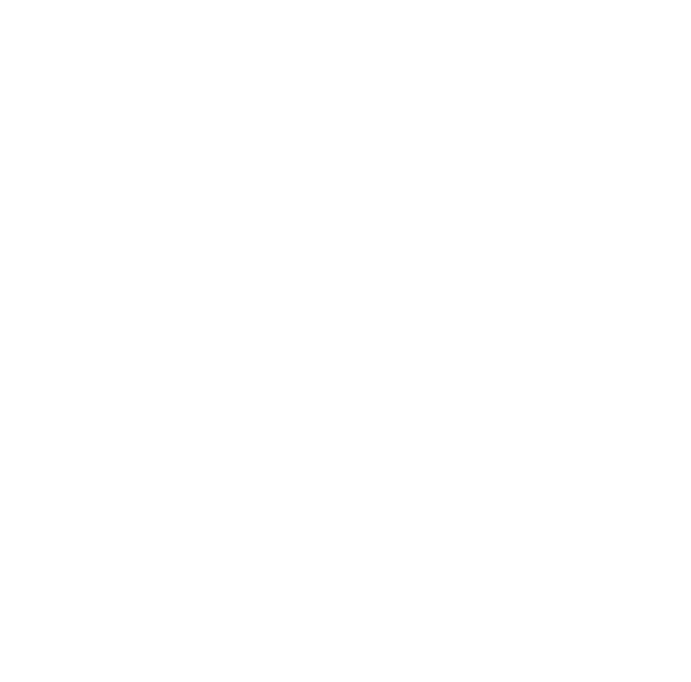
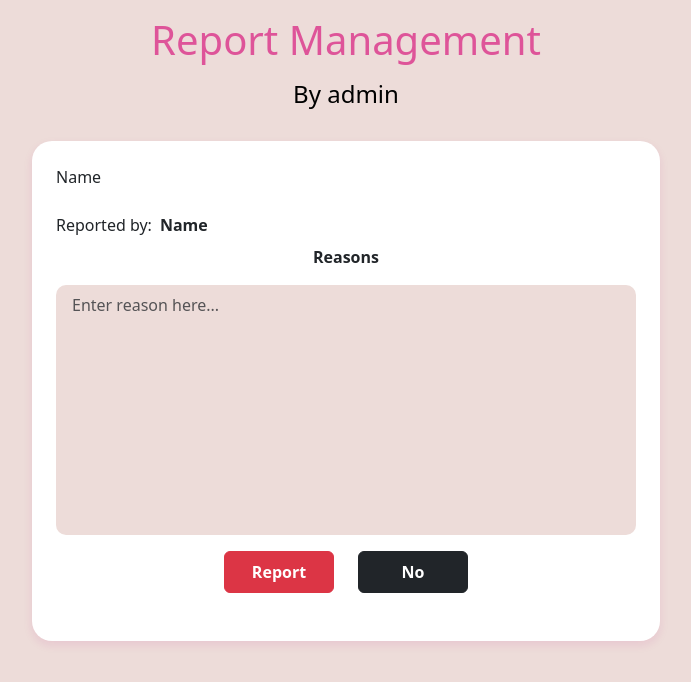
Before and after one commit to Porramin-Boonnak/vivart, a React (Create React App) app: page /reportdetail in a window 1280 px wide. Before the commit this address had no page. Shown: the top 682 px of the page, without its empty margins (294-985 px from the left). Built offline with nearby package versions, Linux system fonts and the light colour scheme.

Commit message:
add_admin_report_pages

```diff
--- /dev/null
+++ b/src/pages/reportdetail.js
@@ -0,0 +1,48 @@
+import axios from 'axios';
+import { useNavigate } from "react-router-dom";
+
+export default function ReportDetail() {
+    const navigate = useNavigate();
+    const cancel = () => {
+    navigate('/reportmanagement');
+    };
+
+    const report = () => {
+        navigate('/reportmanagement');
+        };
+    return (
+        <div className="container-fluid bg-secondary d-flex flex-column justify-content-start align-items-center vh-100 w-100 text-center">
+            <h1 className="my-3 fw-light text-primary">Report Management</h1>
+            <h4 className="text-black">By admin</h4>
+
+            <div className="bg-white w-50 py-3 my-4 px-4" style={{ height: '500px', fontSize: '16px', borderRadius: '20px', boxShadow: '0px 4px 10px rgba(184, 15, 131, 0.1)' }}>
+
+                {/* Name */}
+                <div className="d-flex justify-content-between align-items-center">
+                    <p className="text-dark my-2">Name</p>
+                </div>
+
+                <div className="d-flex align-items-center gap-2 mt-3">
+                    <p className="text-dark my-0">Reported by:</p>
+                    <p className="text-dark my-0 fw-bold">Name</p>
+                </div>
+
+                <p className="fw-bold mt-2">Reasons</p>
+                <textarea
+                    className="form-control bg-secondary text-white border-0 px-3 py-2"
+                    style={{ height: '250px', fontSize: '16px', borderRadius: '10px', resize: 'none' }}
+                    placeholder="Enter reason here..."
+                ></textarea>
+
+                <div className="d-flex justify-content-center gap-4 mt-3">
+                    <button className="btn btn-danger text-white fw-bold py-2 px-4" style={{ width: '110px', fontSize: '16px' }} onClick={report}>
+                        Report
+                    </button>
+                    <button className="btn btn-dark text-white fw-bold py-2 px-4" style={{ width: '110px', fontSize: '16px' }} onClick={cancel}>
+                        No
+                    </button>
+                </div>
+            </div>
+        </div>
+    );
+}
--- /dev/null
+++ b/src/pages/reportmanagement.js
@@ -0,0 +1,29 @@
+import axios from 'axios';
+import { useNavigate } from "react-router-dom";
+
+export default function ReportManagement() {
+    const navigate = useNavigate();
+    const checkDetail = () => {
+        navigate('/reportdetail');
+    };
+
+    return (
+        <div className="container-fluid bg-secondary d-flex flex-column justify-content-start align-items-center vh-100 w-100 text-center">
+            <h1 className="my-3 fw-light text-primary">Report Management</h1>
+            <h4 className='text-black'>By admin</h4>
+
+            <div className='bg-white w-50 py-3 my-4 px-4' style={{ minHeight: '30px', borderRadius: '20px', boxShadow: '0px 4px 10px rgba(184, 15, 131, 0.1)' }}>
+                <div className="d-flex justify-content-between align-items-center">
+                    <p className="text-dark my-0">Name</p>
+                    <button
+                        className="btn btn-primary text-white fw-bold py-2 px-4"
+                        style={{ width: '100px', fontSize: '16px' }}
+                        onClick={checkDetail}
+                    >
+                        Detail
+                    </button>
+                </div>
+            </div>
+        </div>
+    );
+}
--- a/src/pages/router.js
+++ b/src/pages/router.js
@@ -6,6 +6,8 @@
 import Information from "../pages/information";
 import ForgetPassword from "../pages/forgetpassword";
 import Report from "../pages/report";
+import Reportmanagement from "../pages/reportmanagement";
+import Reportdetail from "../pages/reportdetail";
 export default function Router(){
     return (
         <BrowserRouter>
@@ -17,6 +19,8 @@
             <Route path="/information" element={<Information />}/>
             <Route path="/forgetpassword" element={<ForgetPassword />}/>
             <Route path="/report" element={<Report />}/>
+            <Route path="/reportmanagement" element={<Reportmanagement />}/>
+            <Route path="/reportdetail" element={<Reportdetail />}/>
           </Routes>
         </BrowserRouter>
       );
```
